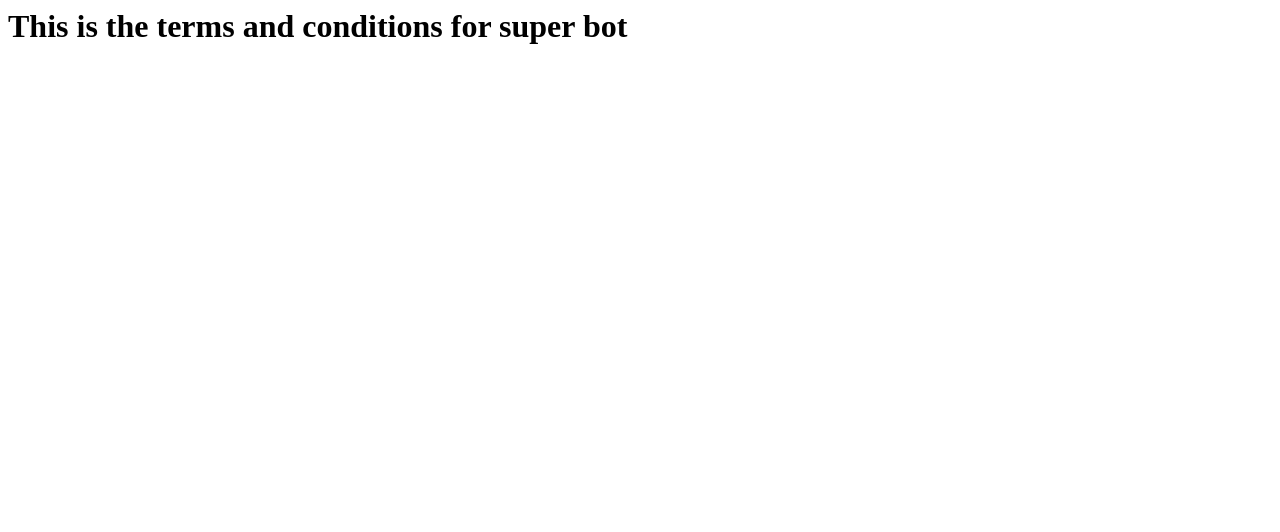
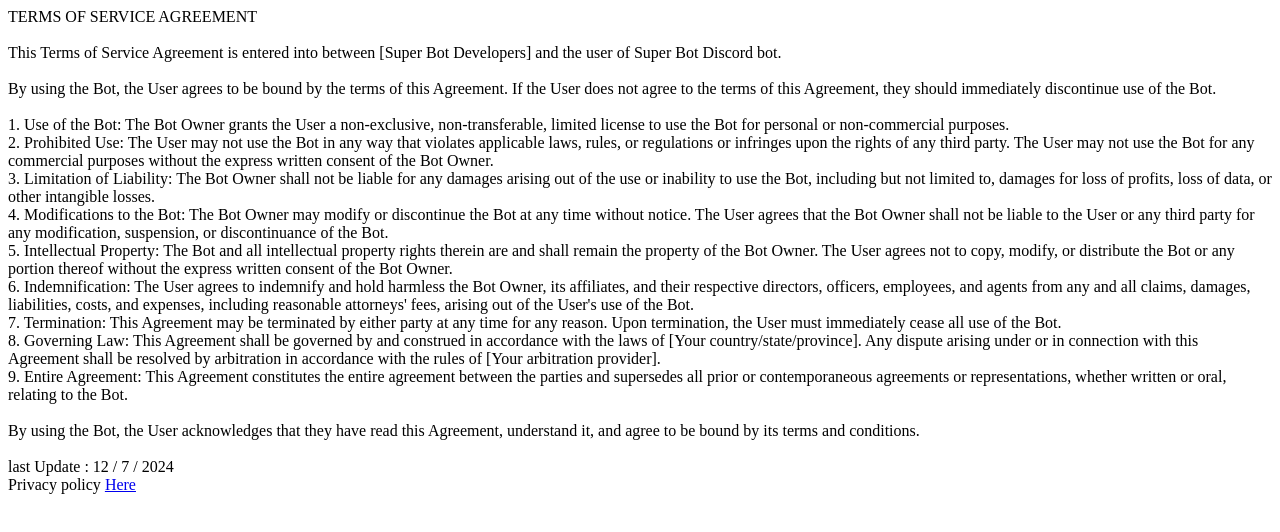
Before and after one commit to Mo-Nagi/Super-Bot, a plain HTML site: page index.html in a window 1280 px wide. Drawn offline with Linux system fonts and the light colour scheme.

Commit message:
Update index.html

```diff
--- a/index.html
+++ b/index.html
@@ -1,8 +1,25 @@
 <html>
-  <body>
-    <h1>
-      This is the terms and conditions for super bot
-      <link rel="stylesheet" href="privacy.html">
-    </h1>
-  </body>
+    <body>
+        <p>
+            TERMS OF SERVICE AGREEMENT<br><br>
+
+This Terms of Service Agreement is entered into between [Super Bot Developers] and the user  of Super Bot Discord bot.<br>
+<br>
+By using the Bot, the User agrees to be bound by the terms of this Agreement. If the User does not agree to the terms of this Agreement, they should immediately discontinue use of the Bot.<br><br>
+
+1. Use of the Bot: The Bot Owner grants the User a non-exclusive, non-transferable, limited license to use the Bot for personal or non-commercial purposes.<br>
+2. Prohibited Use: The User may not use the Bot in any way that violates applicable laws, rules, or regulations or infringes upon the rights of any third party. The User may not use the Bot for any commercial purposes without the express written consent of the Bot Owner.<br>
+3. Limitation of Liability: The Bot Owner shall not be liable for any damages arising out of the use or inability to use the Bot, including but not limited to, damages for loss of profits, loss of data, or other intangible losses.<br>
+4. Modifications to the Bot: The Bot Owner may modify or discontinue the Bot at any time without notice. The User agrees that the Bot Owner shall not be liable to the User or any third party for any modification, suspension, or discontinuance of the Bot.<br>
+5. Intellectual Property: The Bot and all intellectual property rights therein are and shall remain the property of the Bot Owner. The User agrees not to copy, modify, or distribute the Bot or any portion thereof without the express written consent of the Bot Owner.<br>
+6. Indemnification: The User agrees to indemnify and hold harmless the Bot Owner, its affiliates, and their respective directors, officers, employees, and agents from any and all claims, damages, liabilities, costs, and expenses, including reasonable attorneys' fees, arising out of the User's use of the Bot.<br>
+7. Termination: This Agreement may be terminated by either party at any time for any reason. Upon termination, the User must immediately cease all use of the Bot.<br>
+8. Governing Law: This Agreement shall be governed by and construed in accordance with the laws of [Your country/state/province]. Any dispute arising under or in connection with this Agreement shall be resolved by arbitration in accordance with the rules of [Your arbitration provider].<br>
+9. Entire Agreement: This Agreement constitutes the entire agreement between the parties and supersedes all prior or contemporaneous agreements or representations, whether written or oral, relating to the Bot.<br>
+<br>
+By using the Bot, the User acknowledges that they have read this Agreement, understand it, and agree to be bound by its terms and conditions.<br>
+<br>last Update : 12 / 7 / 2024
+<br>Privacy policy <a href="Bot_Privacy.html">Here</a>
+        </p>
+    </body>
 </html>
```
